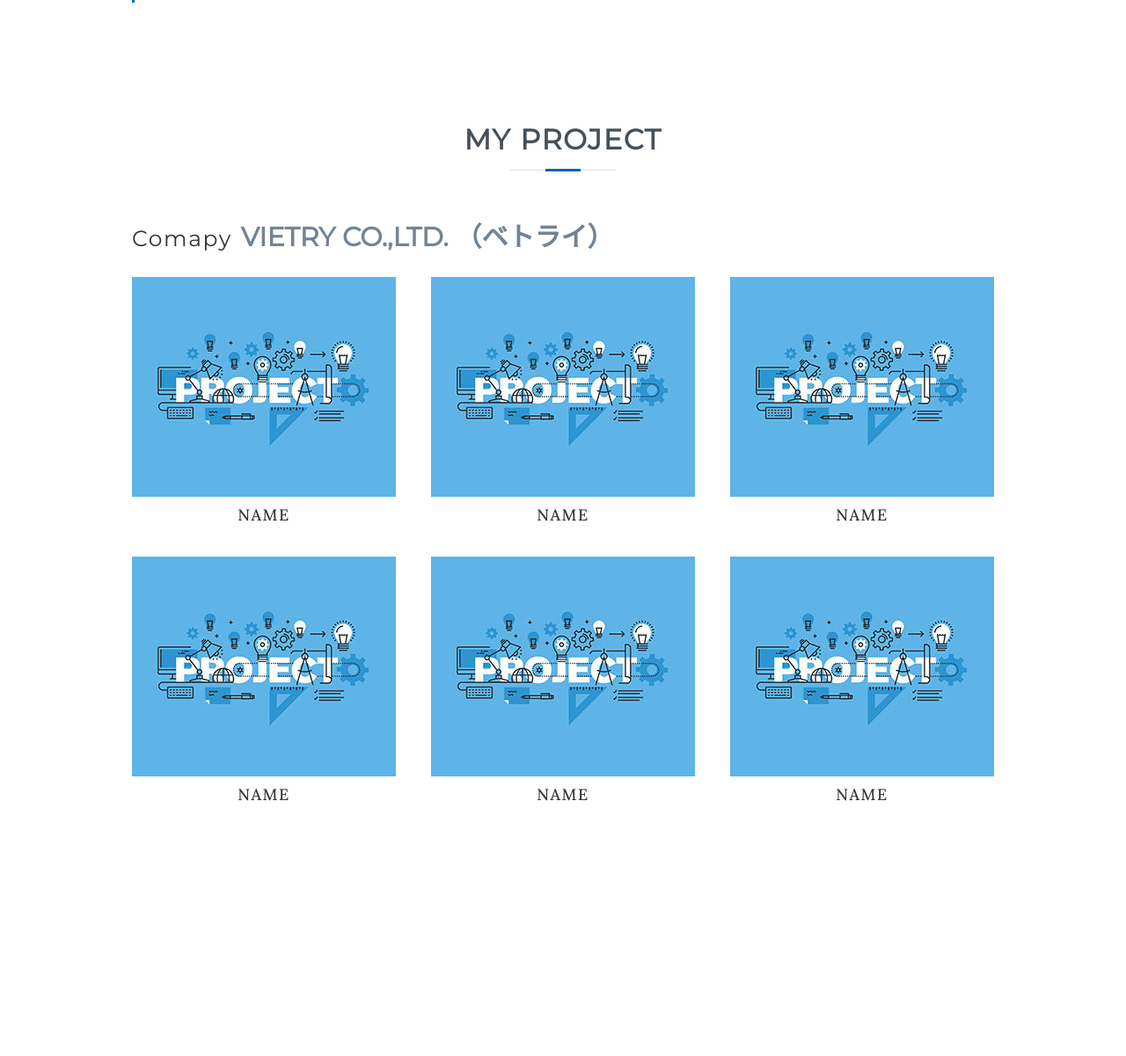
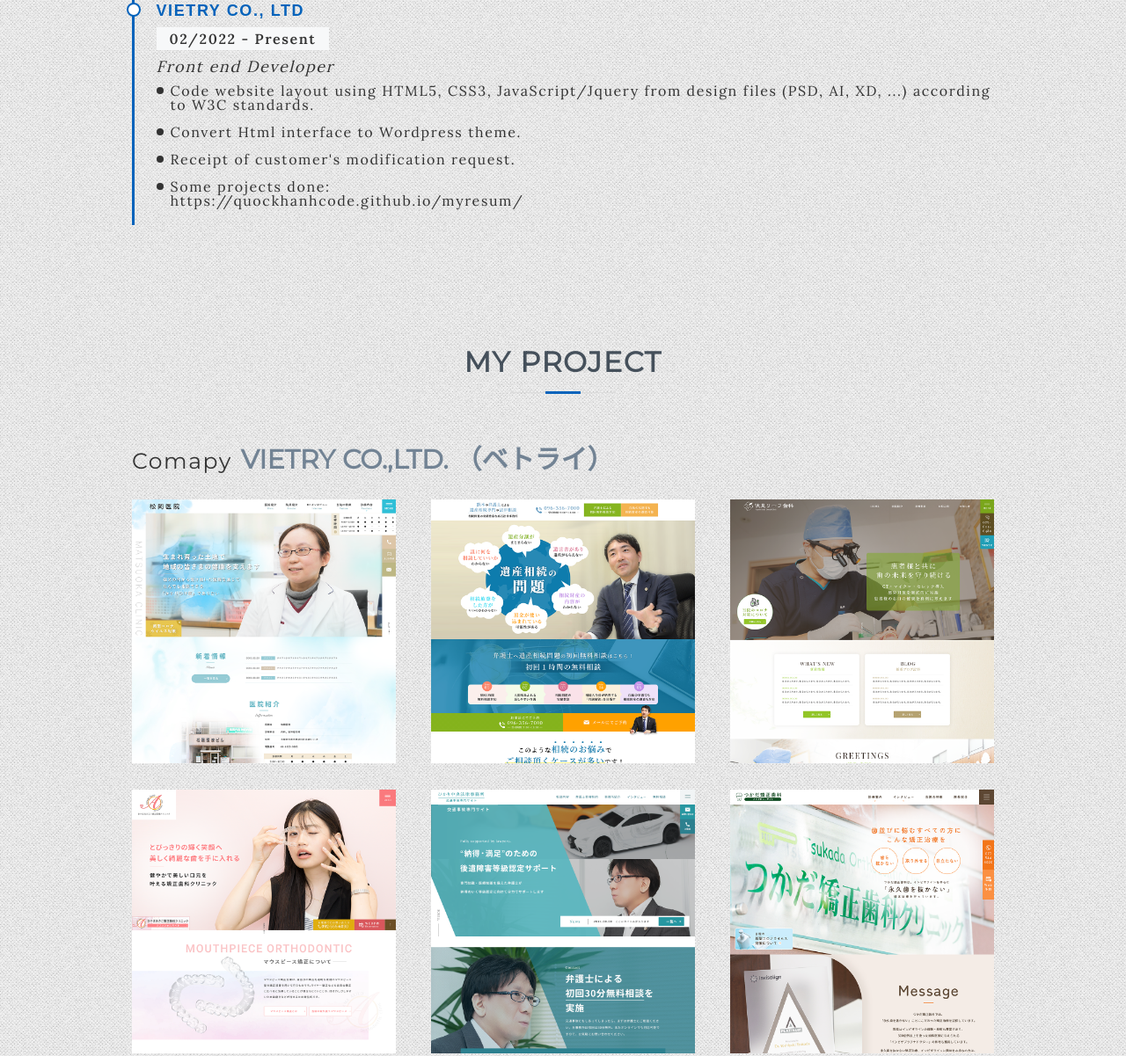
Before and after one commit to quockhanhcode/myresum, a plain HTML site: page index.html in a window 1280 px wide. Shown: the part 2396-3597 px from the top of the page at 88% size. Before the commit the page ends 3346 px from the top, so only its background shows below. Drawn offline with nearby package versions, Linux system fonts and the light colour scheme.

Commit message:
add project

```diff
--- a/index.html
+++ b/index.html
@@ -121,6 +121,21 @@
                 </ul>
               </ul>
             </div>
+            <div class="content">
+              <div class="school_name">VIETRY CO., LTD </div>
+              <div class="year">02/2022 - Present</div>
+              <div class="branch">Front end Developer</div>
+              <ul>
+                <li>Code website layout using HTML5, CSS3, JavaScript/Jquery from design files (PSD, AI, XD, ...)
+                  according to W3C standards.</li>
+                <li>Convert Html interface to Wordpress theme.</li>
+                <li>Receipt of customer's modification request.</li>
+                <li>Some projects done: <div class="links"><a
+                      href="https://quockhanhcode.github.io/myresum#pr01">https://quockhanhcode.github.io/myresum/</a>
+                  </div>
+                </li>
+              </ul>
+            </div>
           </div>
         </div>
       </div>
@@ -129,44 +144,41 @@
       <div class="container">
         <h3>My project</h3>
         <div class="inner">
-          <div class="item">
+          <div class="item" id="pr01">
             <h4 class="ttl">comapy<span class="name">VIETRY CO.,LTD. （ベトライ）</span></h4>
             <div class="flex">
               <div class="box">
-                <img src="./images/Project-Manager.jpg" alt="">
-                <p class="n-project">name</p>
-                <div class="link"><a href="#" target="_blank"></a></div>
+                <img src="./images/pj01.png" alt="">
+                <div class="link"><a href="https://matsuokaiin.jp/" target="_blank"></a></div>
               </div>
               <div class="box">
-                <img src="./images/Project-Manager.jpg" alt="">
-                <p class="n-project">name</p>
-                <div class="link"><a href="#" target="_blank"></a></div>
+                <img src="./images/pj02.png" alt="">
+                <div class="link"><a href="https://souzoku.law-kumamoto.jp/" target="_blank"></a></div>
               </div>
               <div class="box">
-                <img src="./images/Project-Manager.jpg" alt="">
-                <p class="n-project">name</p>
-                <div class="link"><a href="#" target="_blank"></a></div>
+                <img src="./images/pr03.png" alt="">
+                <div class="link"><a href="https://leaf-dental.net/" target="_blank"></a></div>
               </div>
               <div class="box">
-                <img src="./images/Project-Manager.jpg" alt="">
-                <p class="n-project">name</p>
-                <div class="link"><a href="#" target="_blank"></a></div>
+                <img src="./images/pr04.png" alt="">
+                <div class="link"><a href="https://hiyama-mouthpiece.com/" target="_blank"></a></div>
               </div>
               <div class="box">
-                <img src="./images/Project-Manager.jpg" alt="">
-                <p class="n-project">name</p>
-                <div class="link"><a href="#" target="_blank"></a></div>
+                <img src="./images/pr05.png" alt="">
+                <div class="link"><a href="https://hikari-jiko.jp/" target="_blank"></a></div>
               </div>
               <div class="box">
-                <img src="./images/Project-Manager.jpg" alt="">
-                <p class="n-project">name</p>
-                <div class="link"><a href="#" target="_blank"></a></div>
+                <img src="./images/pr06.png" alt="">
+                <div class="link"><a href="https://ortho-interview.jp/" target="_blank"></a></div>
               </div>
             </div>
           </div>
         </div>
       </div>
     </section>
+    <footer>
+
+    </footer>
 
     <!-- END PAGE CONTENT -->
   </div>
--- a/scss/_main_pc.scss
+++ b/scss/_main_pc.scss
@@ -214,3 +214,10 @@ h3 {
         font-weight: 500;
     }
 }
+footer{
+    background-image: url(../images/footer_bg.jpg);
+    background-position: center;
+    background-repeat: no-repeat;
+    background-size: cover;
+    height: 300px;
+}
--- a/scss/style.scss
+++ b/scss/style.scss
@@ -33,6 +33,7 @@ body {
     -webkit-text-size-adjust: none;
     word-wrap: break-word;
     font-family: 'Lora', serif;
+    background-image: url(../images/page-bg.webp);
 }
 p {
     letter-spacing: inherit;
```
Also changed, not shown: css/style.css, images/footer_bg.jpg (added), images/page-bg.webp (added), images/pj01.png (added), images/pj02.png (added), images/pr03.png (added), images/pr04.png (added), images/pr05.png (added), images/pr06.png (added).
